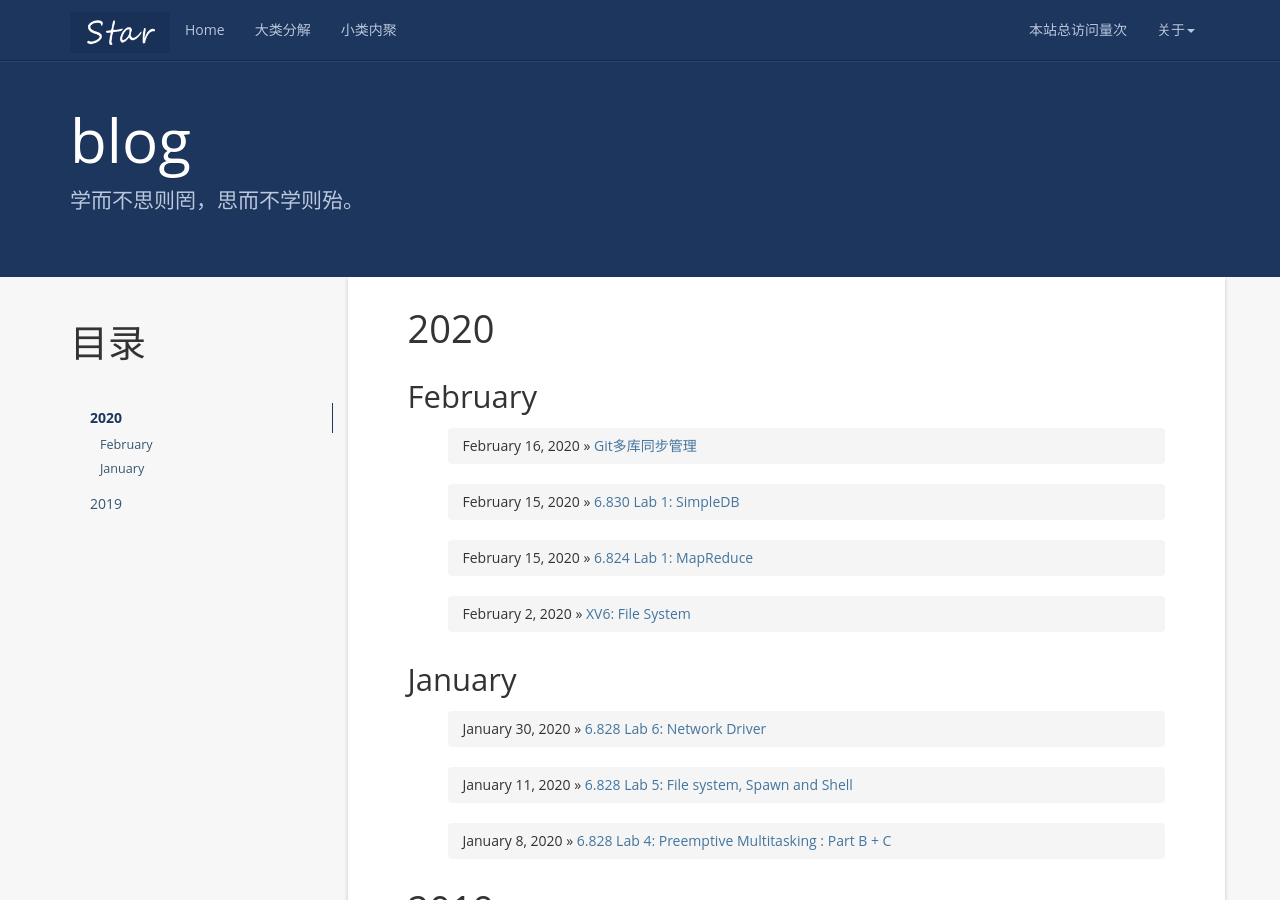
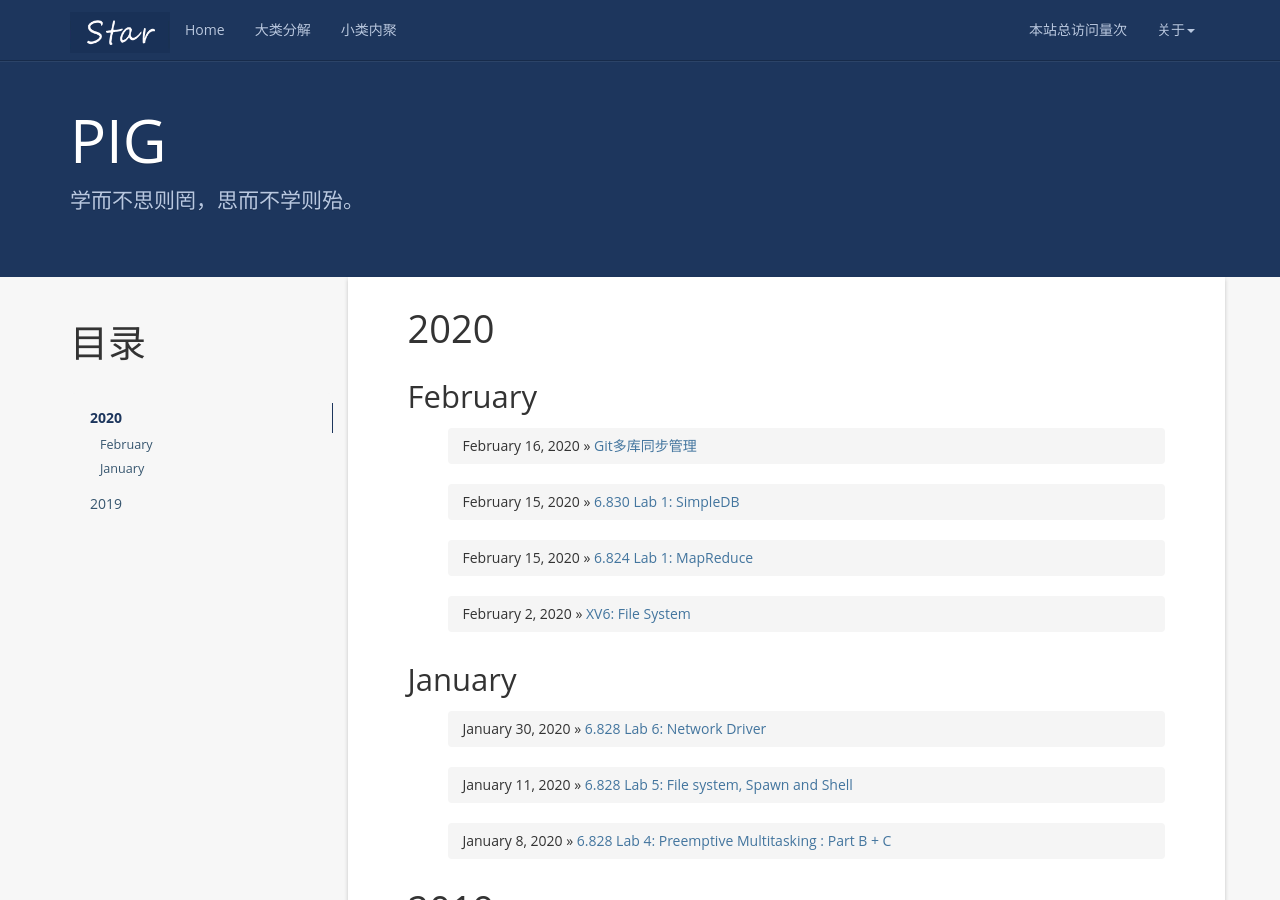
Before and after one commit to mayunmeiyouming/blog, a Jekyll site: the page built from index.html, in a window 1280 px wide and 900 px high. Built offline with Jekyll 4.4.1, drawn with Linux system fonts in a browser that asks for light colours; nearby versions of some CDN libraries; a script that is not in the unit is left out; the list of posts is cut into pages by our own code; comment, search, counter and statistics services are not loaded.

Commit message:
change config

```diff
--- a/_config.yml
+++ b/_config.yml
@@ -1,5 +1,5 @@
 # Site settings
-name: blog
+name: PIG
 email: 2510764133@qq.com
 author: huangwei
 url: https://mayunmeiyouming.github.io/blog/
```
